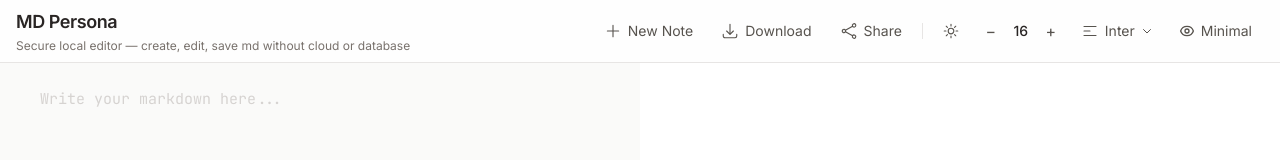
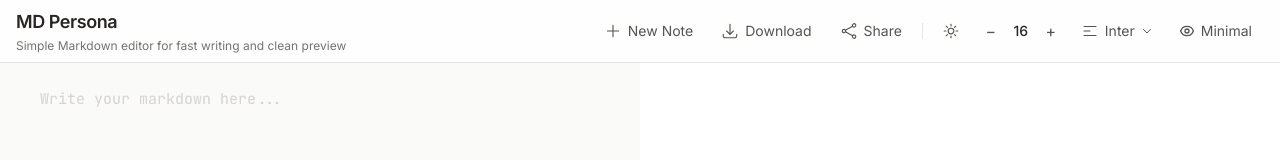
Before and after one commit to dsgnasd/MD-Editor, a React (Vite) app: page / in a window 1280 px wide. Shown: the top 160 px of the page. Built offline with nearby package versions, Linux system fonts and the light colour scheme.

Commit message:
Update header description text

```diff
--- a/src/App.tsx
+++ b/src/App.tsx
@@ -161,7 +161,7 @@
       <header className={`sticky top-0 z-50 flex items-center justify-between px-4 py-2 border-b border-stone-200 dark:border-white/5 bg-white/80 dark:bg-[#0e0e10]/80 backdrop-blur-xl ${minimalMode ? 'hidden' : ''}`}>
         <div className="flex flex-col shrink-0">
           <h1 className="text-lg font-semibold text-stone-800 dark:text-zinc-100 tracking-tight whitespace-nowrap">MD Persona</h1>
-          <span className="hidden lg:block text-xs text-stone-500 dark:text-zinc-400 mt-0.5">Secure local editor — create, edit, save md without cloud or database</span>
+          <span className="hidden lg:block text-xs text-stone-500 dark:text-zinc-400 mt-0.5">Simple Markdown editor for fast writing and clean preview</span>
         </div>
         <div className="flex items-center gap-1 shrink-0">
           <button
@@ -506,7 +506,7 @@
               </button>
 
               <div className="mt-4 pt-4 border-t border-stone-200 dark:border-white/10">
-                <p className="text-sm text-stone-500 dark:text-zinc-400">Secure local editor — create, edit, save md without cloud or database</p>
+                <p className="text-sm text-stone-500 dark:text-zinc-400">Simple Markdown editor for fast writing and clean preview</p>
               </div>
             </div>
           </div>
```
